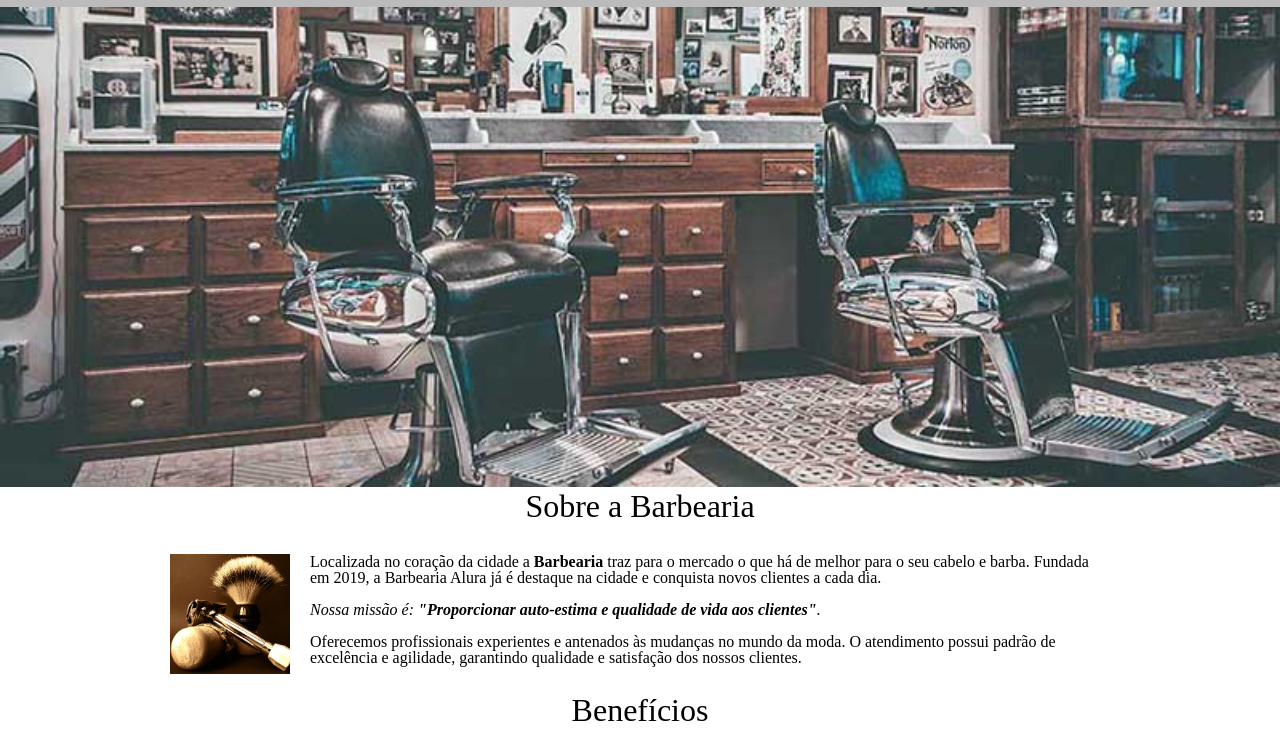
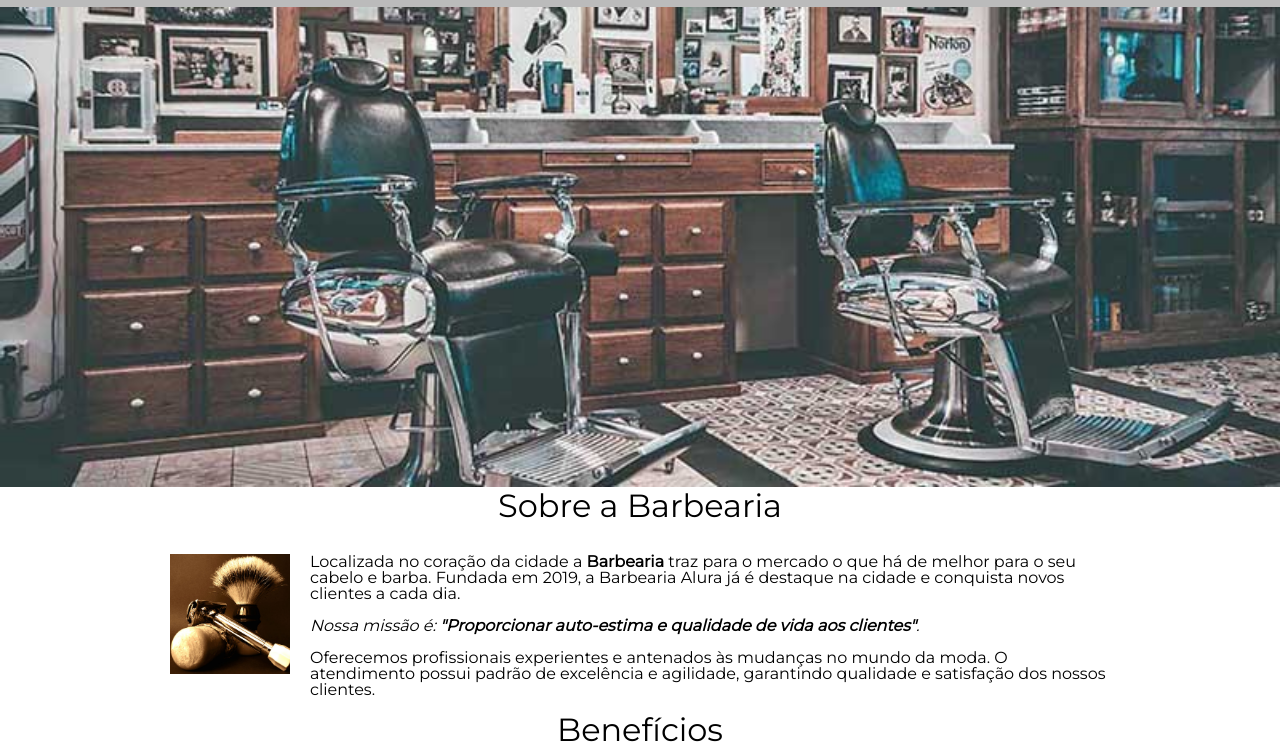
Before and after one commit to rglaubersantiago/barbearia, a plain HTML site: page index.html in a window 1280 px wide. Shown: the part 286-1041 px from the top of the page. Drawn offline with Linux system fonts and the light colour scheme.

Commit message:
Fontes externas

```diff
--- a/index.html
+++ b/index.html
@@ -5,8 +5,7 @@
 	<title>Barbearia Alura</title>
 	<link rel="stylesheet" href="reset.css">
 	<link rel="stylesheet" type="text/css" href="style.css">
-</head>
-
+	<link href="https://fonts.googleapis.com/css2?family=Montserrat&display=swap" rel="stylesheet">
 <body>
 	<header>
 		<div class="caixa">
--- a/style.css
+++ b/style.css
@@ -1,3 +1,6 @@
+body {
+	font-family: 'Montserrat', sans-serif;
+}
 header {
 	background: #BBBBBB;
 	padding:20px 0;
```
